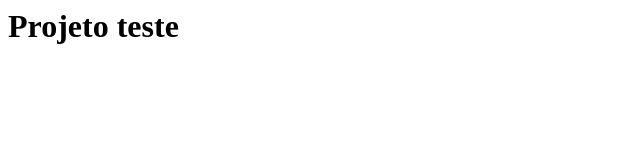
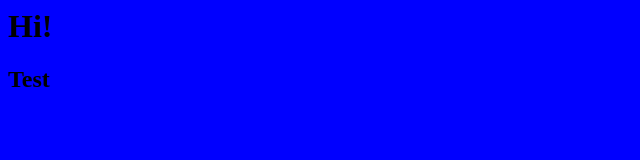
Before and after one commit to AnnaYukimi/teste, a plain HTML site: page index.html in a window 1280 px wide. Shown: the whole page, without its empty margins (0-640 px from the left). Drawn offline with Linux system fonts and the light colour scheme.

Commit message:
inicio do design

```diff
--- /dev/null
+++ b/estilo.css
@@ -0,0 +1,3 @@
+body {
+	background-color: blue;
+}
--- a/index.html
+++ b/index.html
@@ -1,6 +1,9 @@
 <html>
 	<head>
 	</head>
+	<link rel="stylesheet" href="estilo.css">
 	<body>
-	<h1>Projeto teste</h1></body>
+	<h1>Hi!</h1>
+	<h2>Test</h2>
+	</body>
 	</html>
```
Also changed, not shown: 1 other file.
